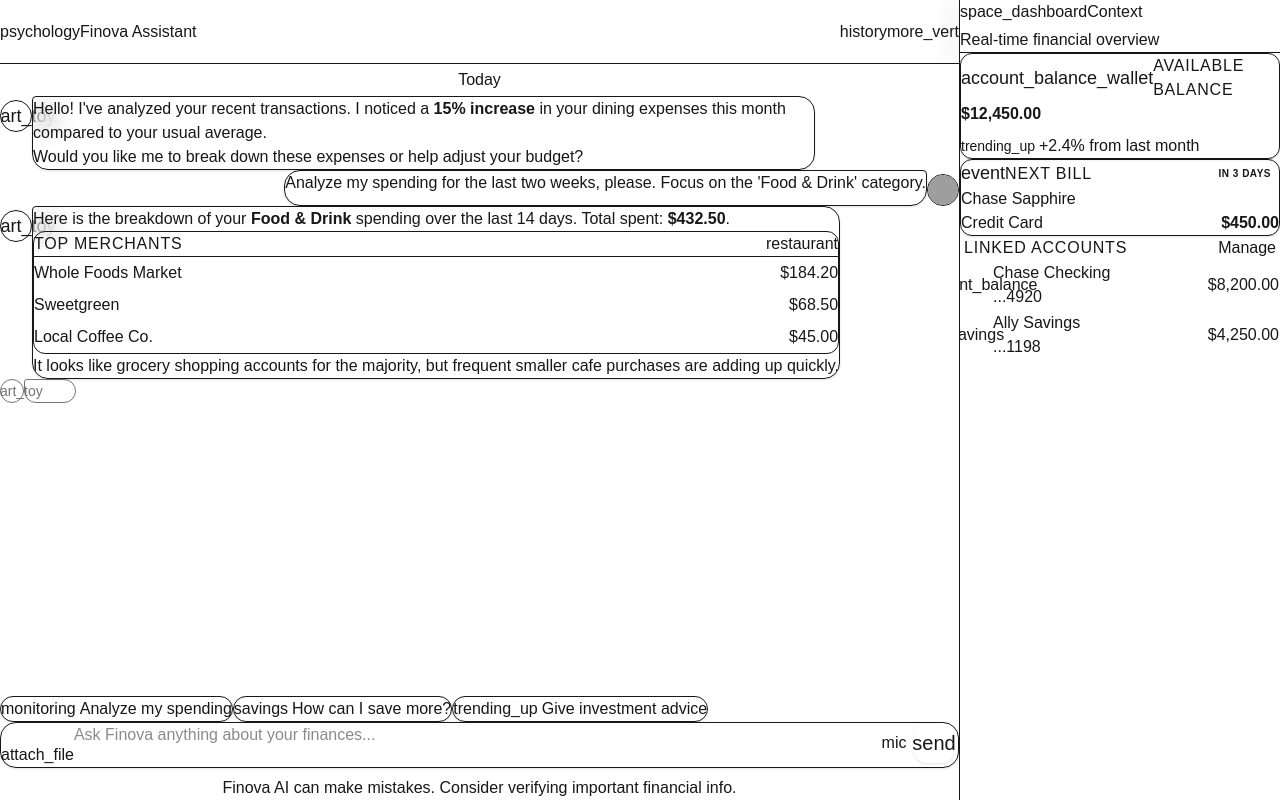
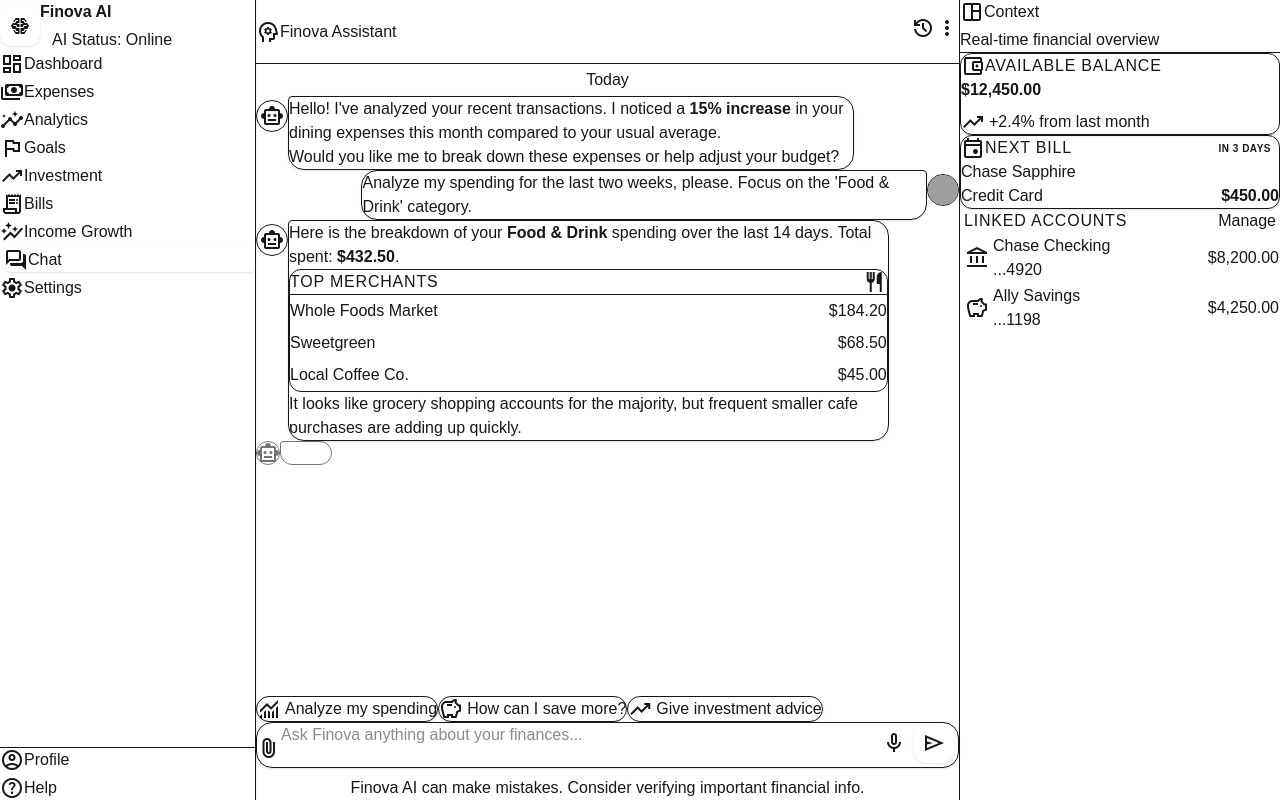
Before and after one commit to viyash-24/Finova-AI, a Next.js app in the folder frontend/: page / in a window 1280 px wide. Built offline with nearby package versions, Linux system fonts and the light colour scheme; grey boxes are pictures that could not be loaded.

Commit message:
main page layout updated

```diff
--- a/frontend/app/layout.tsx
+++ b/frontend/app/layout.tsx
@@ -1,20 +1,21 @@
 import type { Metadata } from "next";
-import { Geist, Geist_Mono } from "next/font/google";
+import { Inter, Manrope } from "next/font/google";
 import "./globals.css";
+import Sidebar from "@/components/Sidebar";
 
-const geistSans = Geist({
-  variable: "--font-geist-sans",
+const inter = Inter({
+  variable: "--font-inter",
   subsets: ["latin"],
 });
 
-const geistMono = Geist_Mono({
-  variable: "--font-geist-mono",
+const manrope = Manrope({
+  variable: "--font-manrope",
   subsets: ["latin"],
 });
 
 export const metadata: Metadata = {
-  title: "Create Next App",
-  description: "Generated by create next app",
+  title: "Finova AI",
+  description: "Your autonomous financial assistant",
 };
 
 export default function RootLayout({
@@ -25,9 +26,20 @@ export default function RootLayout({
   return (
     <html
       lang="en"
-      className={`${geistSans.variable} ${geistMono.variable} h-full antialiased`}
+      className={`${inter.variable} ${manrope.variable} h-full antialiased light`}
     >
-      <body className="min-h-full flex flex-col">{children}</body>
+      <head>
+        <link
+          href="https://fonts.googleapis.com/css2?family=Material+Symbols+Outlined:wght,FILL,GRAD,opsz@100..700,0..1,-50..200,24&display=swap"
+          rel="stylesheet"
+        />
+      </head>
+      <body className="bg-background text-on-background font-body-md min-h-screen flex selection:bg-primary-container selection:text-on-primary-container">
+        <Sidebar />
+        <div className="flex-1 md:ml-64 relative min-h-screen">
+          {children}
+        </div>
+      </body>
     </html>
   );
 }
```
